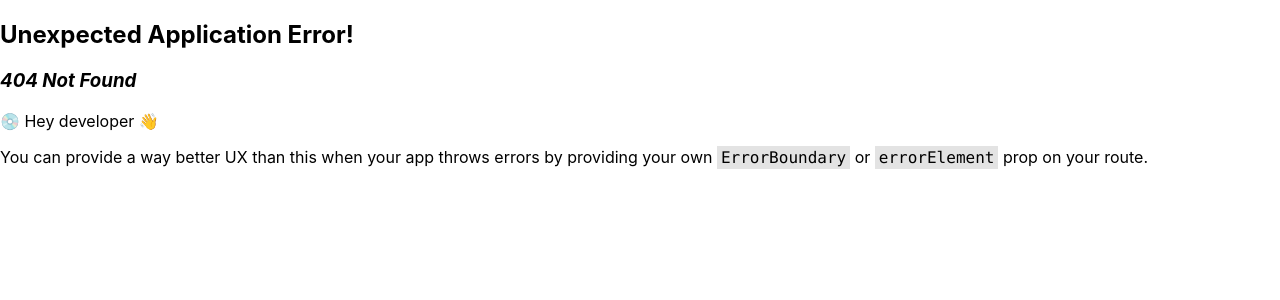
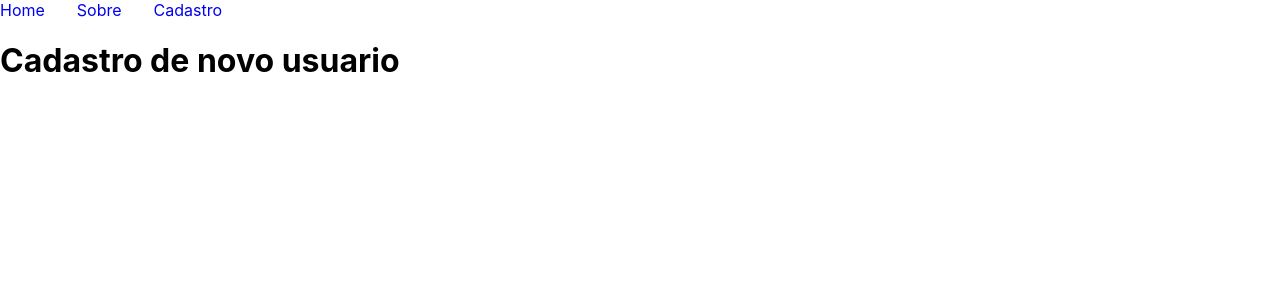
Before and after one commit to gvfirmeza/react, a React (Create React App) app in the folder react-app/: page /Cadastro in a window 1280 px wide. Before the commit this address had no page. Shown: the top 300 px of the page. Built offline with nearby package versions, Linux system fonts and the light colour scheme.

Commit message:
cadastro

```diff
--- a/react-app/src/components/Menu/Menu.jsx
+++ b/react-app/src/components/Menu/Menu.jsx
@@ -4,7 +4,8 @@ import { MeuNav } from "./style";
 const Menu = () => (
     <MeuNav>
     <Link to="/">Home</Link>
-    <Link to="Sobre">Sobre</Link>
+    <Link to="/sobre">Sobre</Link>
+    <Link to="/cadastro">Cadastro</Link>
     </MeuNav>
 )
 
--- /dev/null
+++ b/react-app/src/pages/Cadastro1.jsx
@@ -0,0 +1,12 @@
+import Menu from "../components/Menu/Menu";
+import Cartao from "../components/Cartao/Cartao";
+
+const Cadastro1 = () => (
+    <>
+    <Menu />
+    <h1>Cadastro de novo usuario</h1>
+
+    </>
+)
+
+export default Cadastro1 ;
```
Also changed, not shown: react-app/src/index.js (+8 -1 lines).
